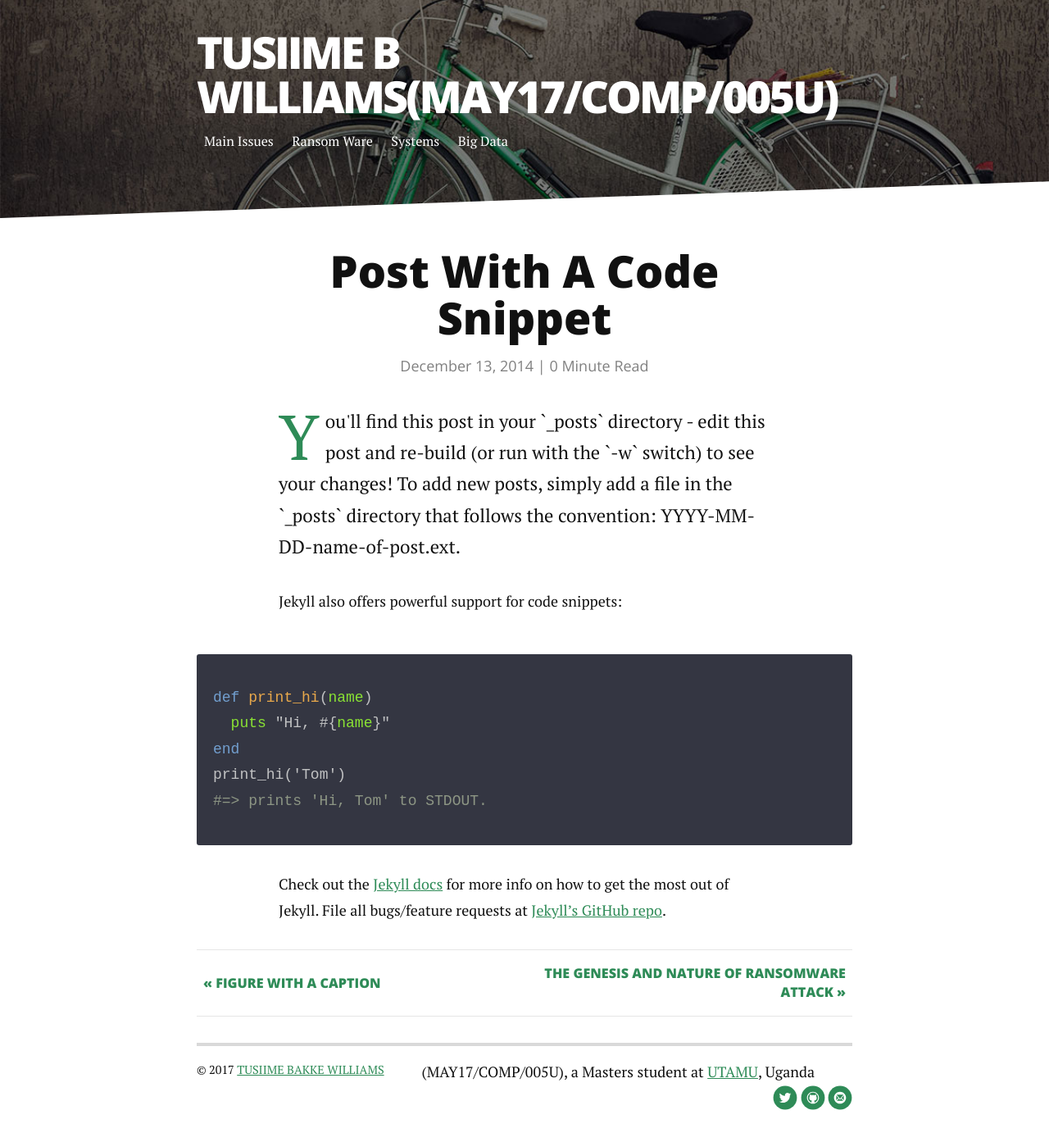
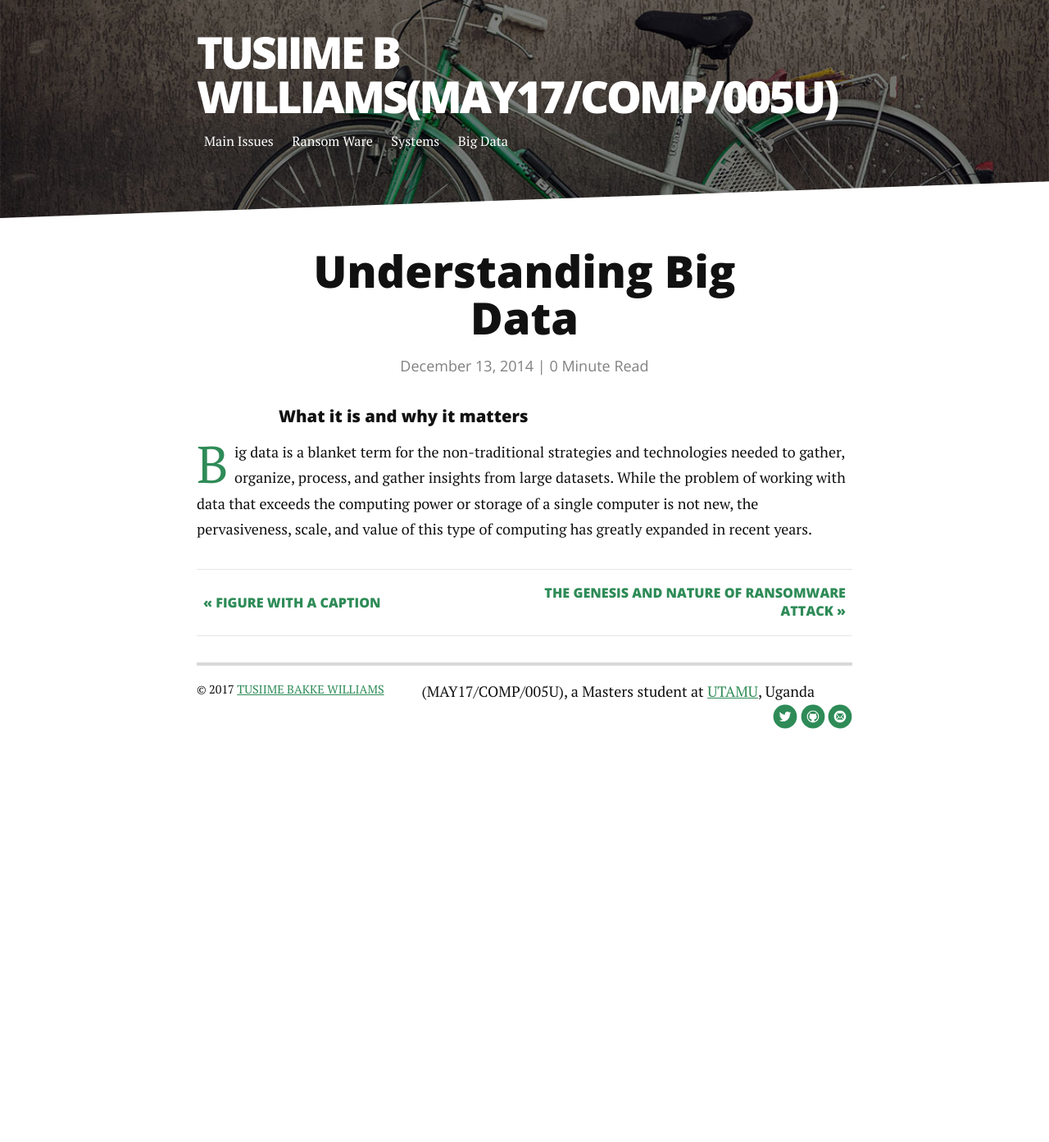
Before and after one commit to tuba-willis/tuba-willis.github.io, a Jekyll site: the page built from _posts/2014-12-13-code-snippet.markdown, in a window 1280 px wide. Shown: the whole page at 82% size. Built offline with Jekyll 4.4.1, drawn with Linux system fonts in a browser that asks for light colours; nearby versions of some CDN libraries; after the commit the page ends 928 px from its top, so only the background shows below that.

Commit message:
Update 2014-12-13-code-snippet.markdown

```diff
--- a/_posts/2014-12-13-code-snippet.markdown
+++ b/_posts/2014-12-13-code-snippet.markdown
@@ -1,22 +1,9 @@
 ---
 layout: post
-title:  "Post With A Code Snippet"
+title:  "Understanding Big Data"
 date:   2014-12-13
 ---
 
-<p class="intro"><span class="dropcap">Y</span>ou'll find this post in your `_posts` directory - edit this post and re-build (or run with the `-w` switch) to see your changes! To add new posts, simply add a file in the `_posts` directory that follows the convention: YYYY-MM-DD-name-of-post.ext.</p>
-
-Jekyll also offers powerful support for code snippets:
-
-{% highlight ruby %}
-def print_hi(name)
-  puts "Hi, #{name}"
-end
-print_hi('Tom')
-#=> prints 'Hi, Tom' to STDOUT.
-{% endhighlight %}
-
-Check out the [Jekyll docs][jekyll] for more info on how to get the most out of Jekyll. File all bugs/feature requests at [Jekyll's GitHub repo][jekyll-gh].
-
-[jekyll-gh]: https://github.com/mojombo/jekyll
-[jekyll]:    http://jekyllrb.com
+<p class="intro">
+<h4>What it is and why it matters</h4>
+<span class="dropcap">B</span>ig data is a blanket term for the non-traditional strategies and technologies needed to gather, organize, process, and gather insights from large datasets. While the problem of working with data that exceeds the computing power or storage of a single computer is not new, the pervasiveness, scale, and value of this type of computing has greatly expanded in recent years.</p>
```
